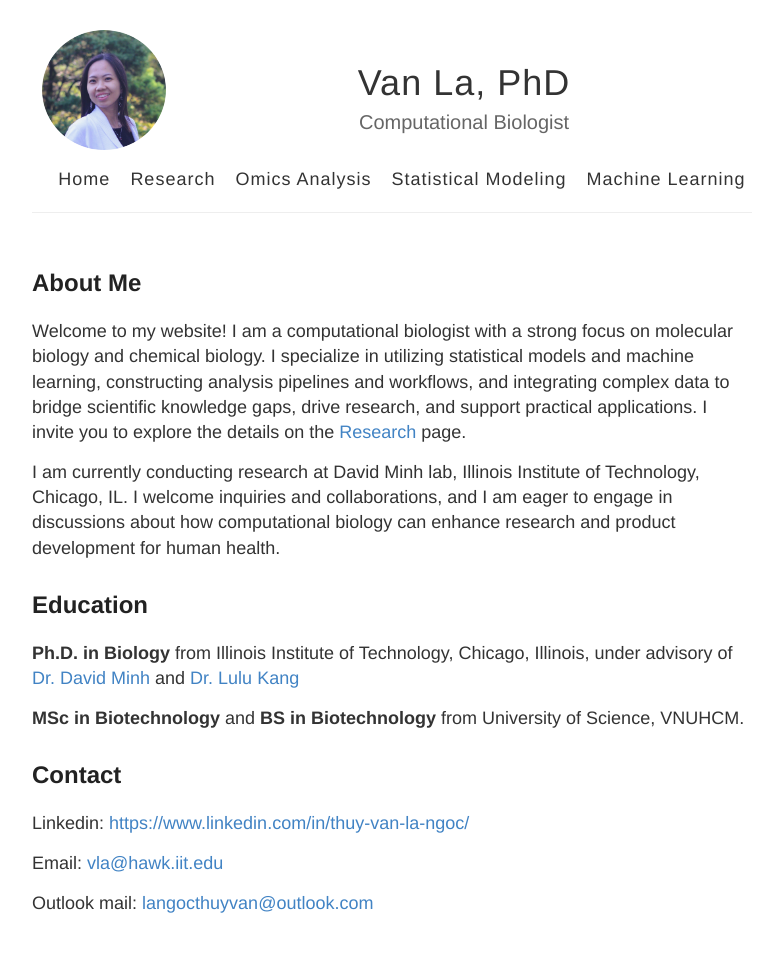
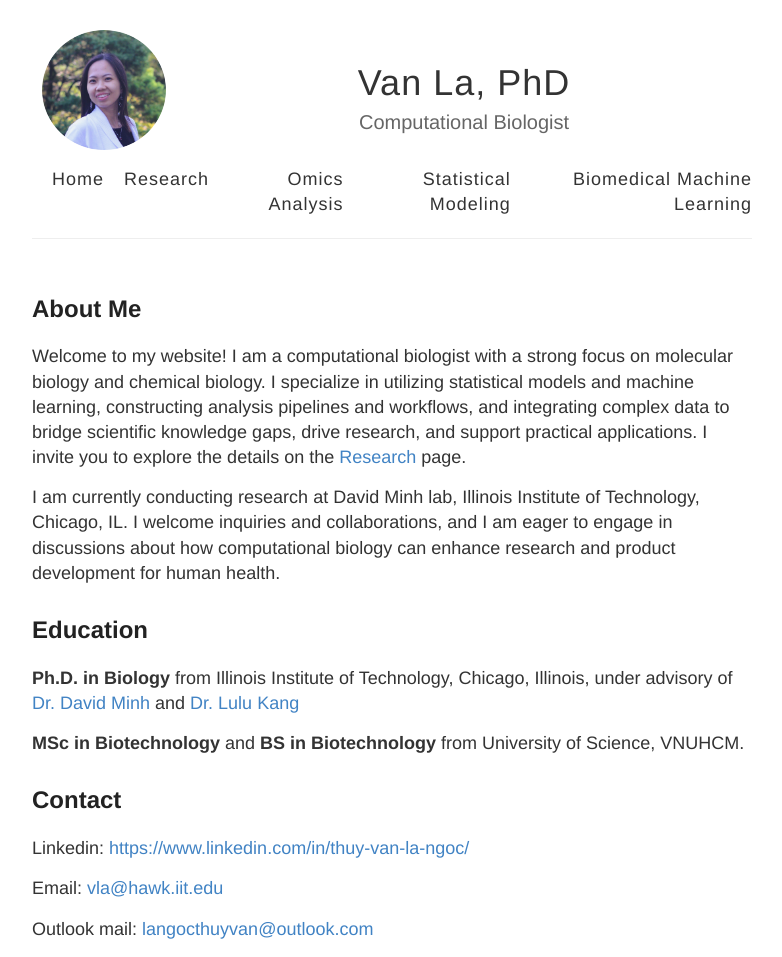
Before and after one commit to vanngocthuyla/vanngocthuyla.github.io, a Jekyll site: the page built from index.md, in a window 1280 px wide. Shown: the whole page, without its empty margins (248-1030 px from the left). Built offline with Jekyll 4.4.1, drawn with Linux system fonts in a browser that asks for light colours; before the commit the page ends 932 px from its top, so only the background shows below that.

Commit message:
Update default.html

```diff
--- a/_layouts/default.html
+++ b/_layouts/default.html
@@ -67,7 +67,7 @@
             <a href="{{ site.url }}/research" style="center: 20px;">Research</a>
             <a href="{{ site.url }}/omics" style="center: 20px;">Omics Analysis</a>
             <a href="{{ site.url }}/modeling" style="center: 20px;">Statistical Modeling</a>
-            <a href="{{ site.url }}/machine_learning" style="center: 20px;">Machine Learning</a>
+            <a href="{{ site.url }}/machine_learning" style="center: 20px;">Biomedical Machine Learning</a>
           </nav>
         </header>
       </div>
```
